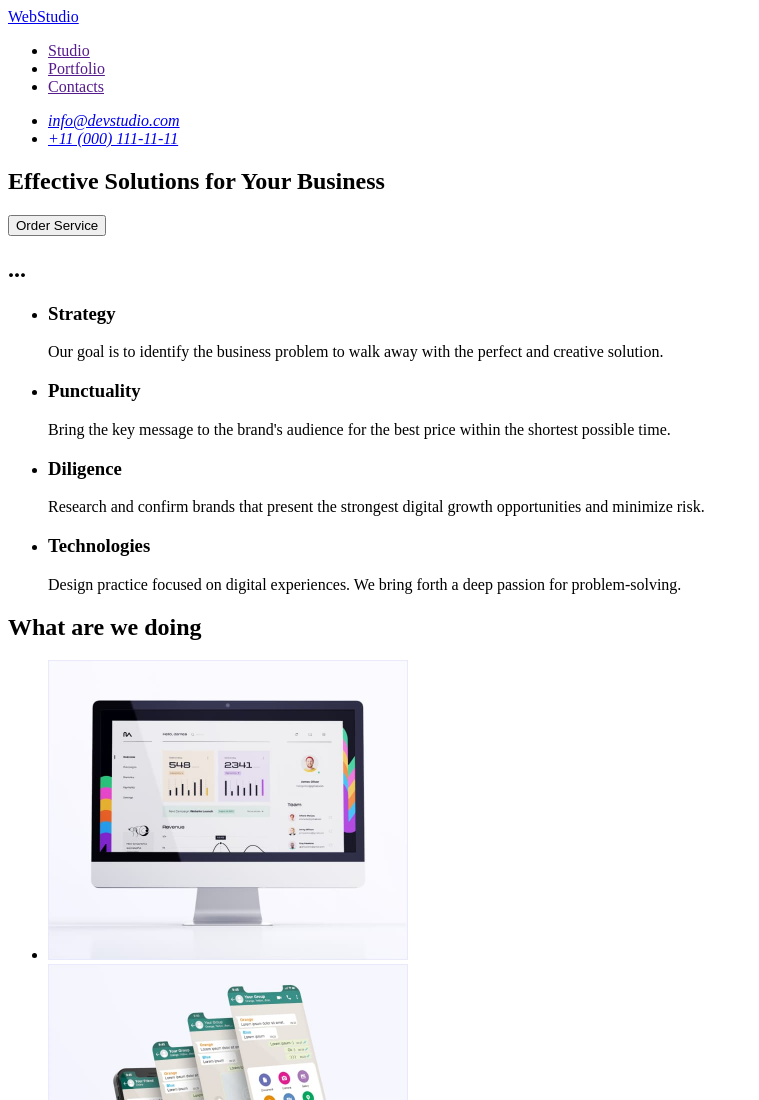
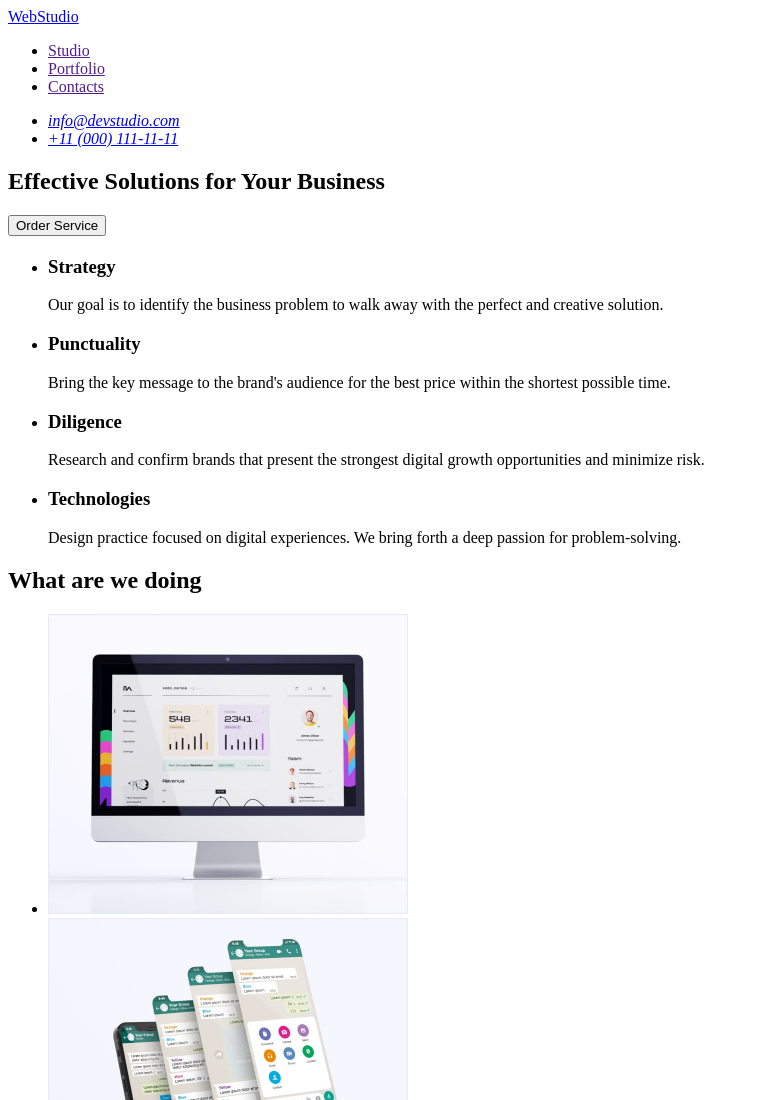
Before and after one commit to placebo889/goit-markup-hw-01, a plain HTML site: page index.html in a window 1280 px wide. Shown: the top 1100 px of the page, without its empty margins (0-759 px from the left). Drawn offline with Linux system fonts and the light colour scheme.

Commit message:
Update index.html

```diff
--- a/index.html
+++ b/index.html
@@ -32,7 +32,7 @@
 <button type="button">Order Service</button>
 </section>
 <section>
-<h2>...</h2>
+<h2> </h2>
 <ul>
     <li>
     <h3>Strategy</h3>
```
